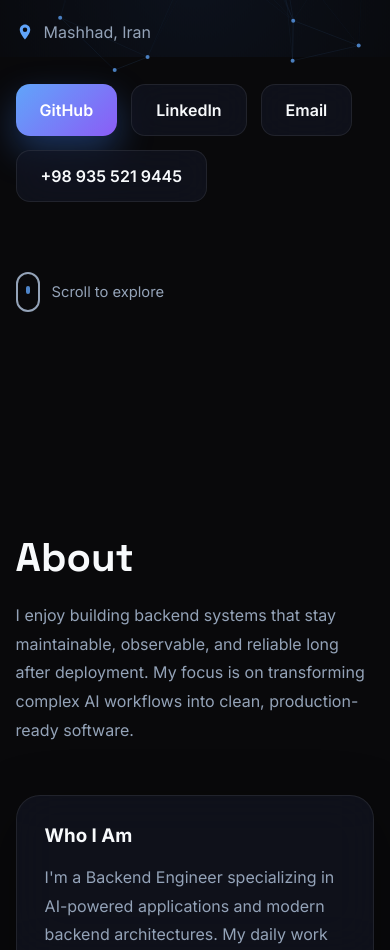
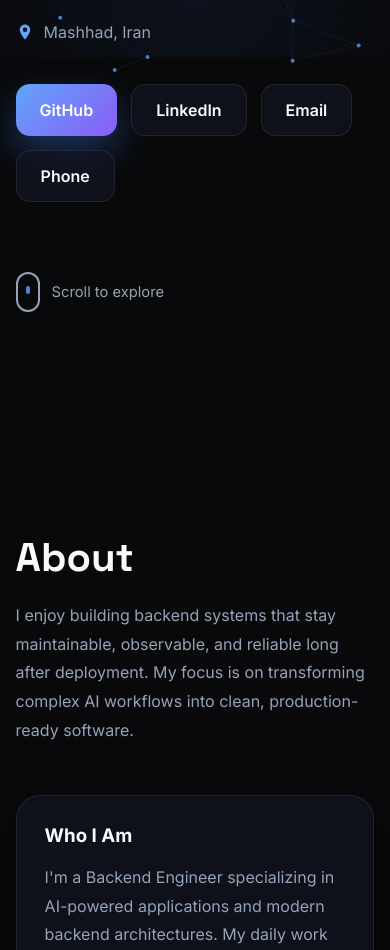
Before and after one commit to mahsaMirarab/mahsamirarab.github.io, a plain HTML site: page index.html in a window 390 px wide. Shown: the part 763-1713 px from the top of the page. Drawn offline with Linux system fonts and the light colour scheme.

Commit message:
change phone info

```diff
--- a/index.html
+++ b/index.html
@@ -657,7 +657,7 @@ Email
 
 <a class="btn secondary"
 href="tel:+989355219445">
-+98 935 521 9445
+Phone
 </a>
 
 </div>
@@ -853,14 +853,6 @@ Collaborated with AI engineers and frontend developers to deliver reliable produ
 </section>
 
 
-
-
-
-
-<!-- ========================= -->
-<!-- AI SERVICES -->
-<!-- ========================= -->
-
 <section id="services" class="fade">
 
 <h2 class="section-title">
@@ -960,9 +952,6 @@ Multi-speaker segmentation, speaker identification workflows, and intelligent au
 </div>
 
 </section>
-<!-- ========================= -->
-<!-- TECHNOLOGY STACK -->
-<!-- ========================= -->
 
 <section id="stack" class="fade">
 
@@ -1071,14 +1060,6 @@ Technologies I use to design, build, and maintain production backend systems.
 
 </section>
 
-
-
-
-
-<!-- ========================= -->
-<!-- EDUCATION -->
-<!-- ========================= -->
-
 <section id="education" class="fade">
 
 <h2 class="section-title">
@@ -1109,15 +1090,6 @@ Graduated • 2022 – 2026
 
 </section>
 
-
-
-
-
-
-<!-- ========================= -->
-<!-- ENGINEERING PHILOSOPHY -->
-<!-- ========================= -->
-
 <section class="fade">
 
 <h2 class="section-title">
@@ -1175,15 +1147,6 @@ Readable, well-structured code is more valuable than unnecessarily clever soluti
 </div>
 
 </section>
-
-
-
-
-
-
-<!-- ========================= -->
-<!-- CONTACT -->
-<!-- ========================= -->
 
 <section class="fade">
 
@@ -1264,9 +1227,6 @@ style="color:var(--blue);text-decoration:none;">
 </div>
 
 </section>
-<!-- ========================= -->
-<!-- FOOTER -->
-<!-- ========================= -->
 
 <footer>
 
```
